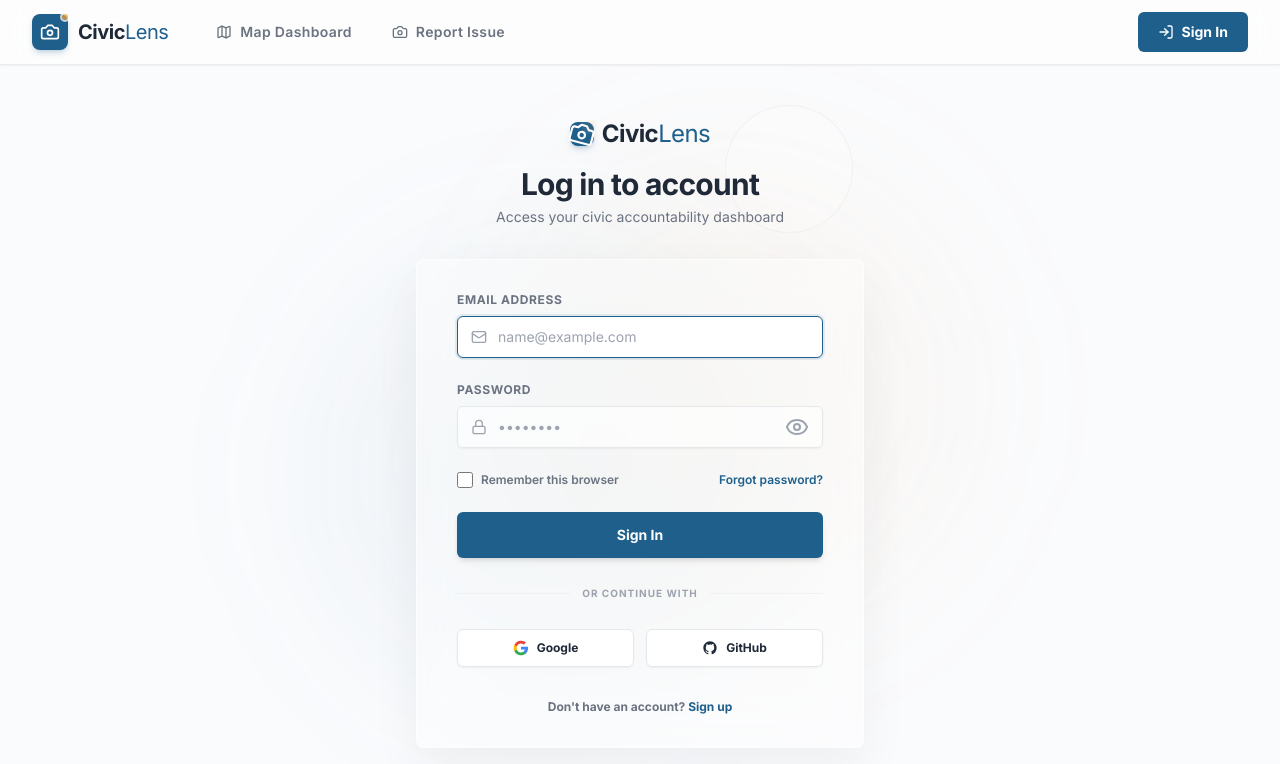
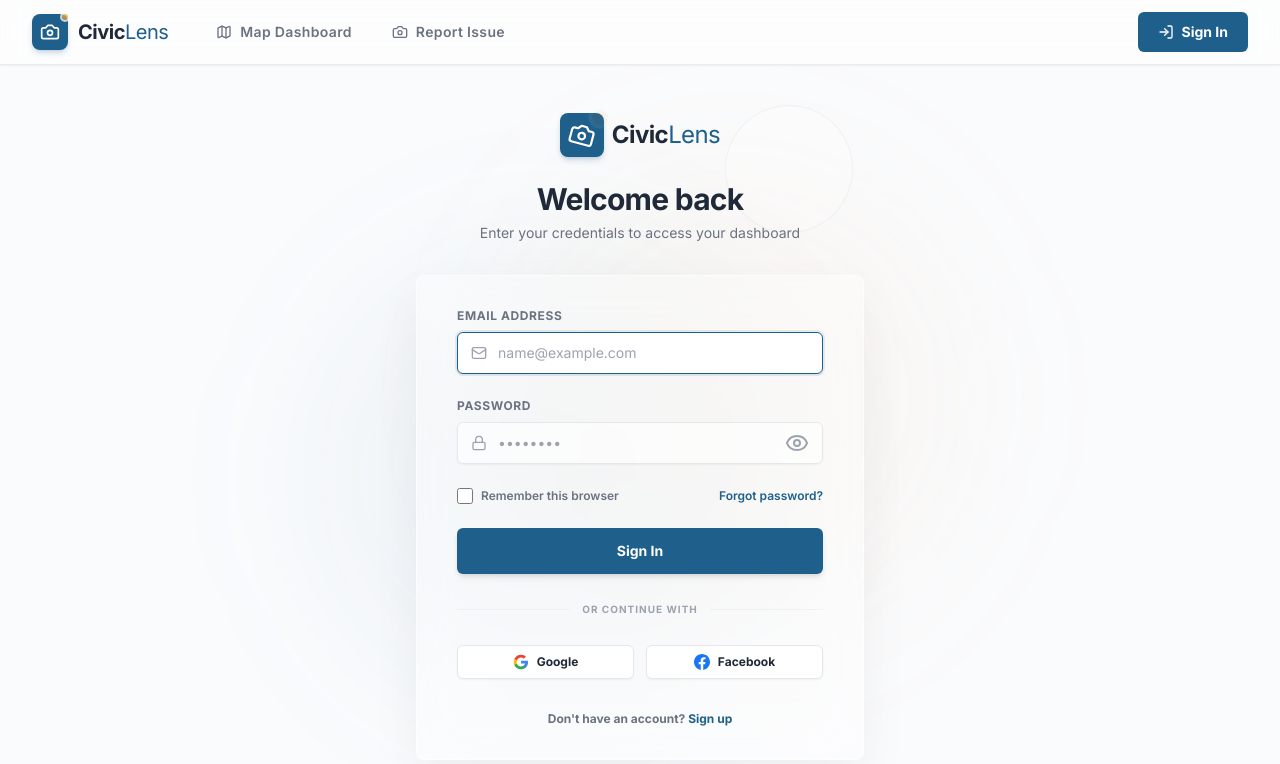
Before and after one commit to Tanish1808/Civic-Lens, a React (Vite) app in the folder civic_lens_frontend/: page /login in a window 1280 px wide. Shown: the top 764 px of the page. Built offline with nearby package versions, Linux system fonts and the light colour scheme.

Commit message:
feat: align Login page brand logo dimensions and margin spacing with Signup

```diff
--- a/civic_lens_frontend/src/features/auth/pages/Login.jsx
+++ b/civic_lens_frontend/src/features/auth/pages/Login.jsx
@@ -137,20 +137,20 @@ export default function Login() {
 
         {/* Brand Header */}
         <div className="flex flex-col items-center text-center">
-          <Link to="/" className="flex items-center gap-2 group mb-4">
-            <div className="relative flex items-center justify-center bg-primary text-white w-10.5 h-10.5 rounded-card shadow-md shadow-primary/20 group-hover:scale-105 transition-transform duration-300">
-              <Camera className={`w-5.5 h-5.5 transition-transform duration-500 ${isFocused ? 'scale-110 rotate-[15deg]' : ''}`} />
-              <span className={`absolute -top-0.5 -right-0.5 w-2.5 h-2.5 bg-accent rounded-full border-2 border-[#FAFBFD] transition-all duration-300 ${isFocused ? 'scale-125 animate-ping' : 'animate-pulse'}`}></span>
+          <Link to="/" className="flex items-center gap-2 group mb-6">
+            <div className="relative flex items-center justify-center bg-primary text-white w-11 h-11 rounded-card shadow-md shadow-primary/20 group-hover:scale-105 transition-transform duration-300">
+              <Camera className={`w-6 h-6 transition-transform duration-500 ${isFocused ? 'scale-110 rotate-[15deg]' : ''}`} />
+              <span className={`absolute -top-0.5 -right-0.5 w-3 h-3 bg-accent rounded-full border-2 border-[#FAFBFD] transition-all duration-300 ${isFocused ? 'scale-125 animate-ping' : 'animate-pulse'}`}></span>
             </div>
-            <span className="font-extrabold text-2xl tracking-tight group-hover:text-primary transition-colors duration-300">
+            <span className="font-extrabold text-2xl tracking-tight text-text-primary group-hover:text-primary transition-colors duration-300">
               Civic<span className="text-primary font-normal">Lens</span>
             </span>
           </Link>
           <h2 className="text-3xl font-black tracking-tight leading-tight text-text-primary">
-            Log in to account
+            Welcome back
           </h2>
           <p className="mt-1 text-sm text-text-secondary">
-            Access your civic accountability dashboard
+            Enter your credentials to access your dashboard
           </p>
         </div>
 
@@ -298,17 +298,17 @@ export default function Login() {
                 <span>Google</span>
               </button>
 
-              {/* GitHub Button */}
+              {/* Facebook Button */}
               <button
                 type="button"
                 onClick={() => navigate('/dashboard')}
                 disabled={isLoading}
-                className="flex items-center justify-center gap-2 py-2.5 px-4 border border-gray-200 rounded-button bg-white hover:bg-gray-50 text-xs font-bold shadow-sm hover:scale-[1.02] active:scale-[0.98] transition-all"
+                className="flex items-center justify-center gap-2 py-2 px-4 border border-gray-200 rounded-button bg-white hover:bg-gray-50 text-xs font-bold shadow-sm hover:scale-[1.02] active:scale-[0.98] transition-all"
               >
-                <svg className="w-4 h-4 fill-current text-text-primary" viewBox="0 0 24 24">
-                  <path fillRule="evenodd" clipRule="evenodd" d="M12 2C6.477 2 2 6.477 2 12c0 4.42 2.865 8.166 6.839 9.489.5.092.682-.217.682-.482 0-.237-.008-.866-.013-1.7-2.782.603-3.369-1.34-3.369-1.34-.454-1.156-1.11-1.464-1.11-1.464-.908-.62.069-.608.069-.608 1.003.07 1.531 1.03 1.531 1.03.892 1.529 2.341 1.087 2.91 1.033.092-.646.35-1.086.636-1.336-2.22-.253-4.555-1.11-4.555-4.943 0-1.091.39-1.984 1.029-2.683-.103-.253-.446-1.27.098-2.647 0 0 .84-.269 2.75 1.025A9.564 9.564 0 0112 6.844c.85.004 1.705.115 2.504.337 1.909-1.294 2.747-1.025 2.747-1.025.546 1.377.203 2.394.1 2.647.64.699 1.028 1.592 1.028 2.683 0 3.842-2.339 4.687-4.566 4.935.359.309.678.919.678 1.852 0 1.336-.012 2.415-.012 2.743 0 .267.18.579.688.481C19.137 20.162 22 16.418 22 12c0-5.523-4.477-10-10-10z" />
+                <svg className="w-4 h-4 fill-[#1877F2]" viewBox="0 0 24 24">
+                  <path d="M24 12.073c0-6.627-5.373-12-12-12s-12 5.373-12 12c0 5.99 4.388 10.954 10.125 11.854v-8.385H7.078v-3.47h3.047V9.43c0-3.007 1.792-4.669 4.533-4.669 1.312 0 2.686.235 2.686.235v2.953H15.83c-1.491 0-1.956.925-1.956 1.874v2.25h3.328l-.532 3.47h-2.796v8.385C19.612 23.027 24 18.062 24 12.073z"/>
                 </svg>
-                <span>GitHub</span>
+                <span>Facebook</span>
               </button>
             </div>
           </div>
```
